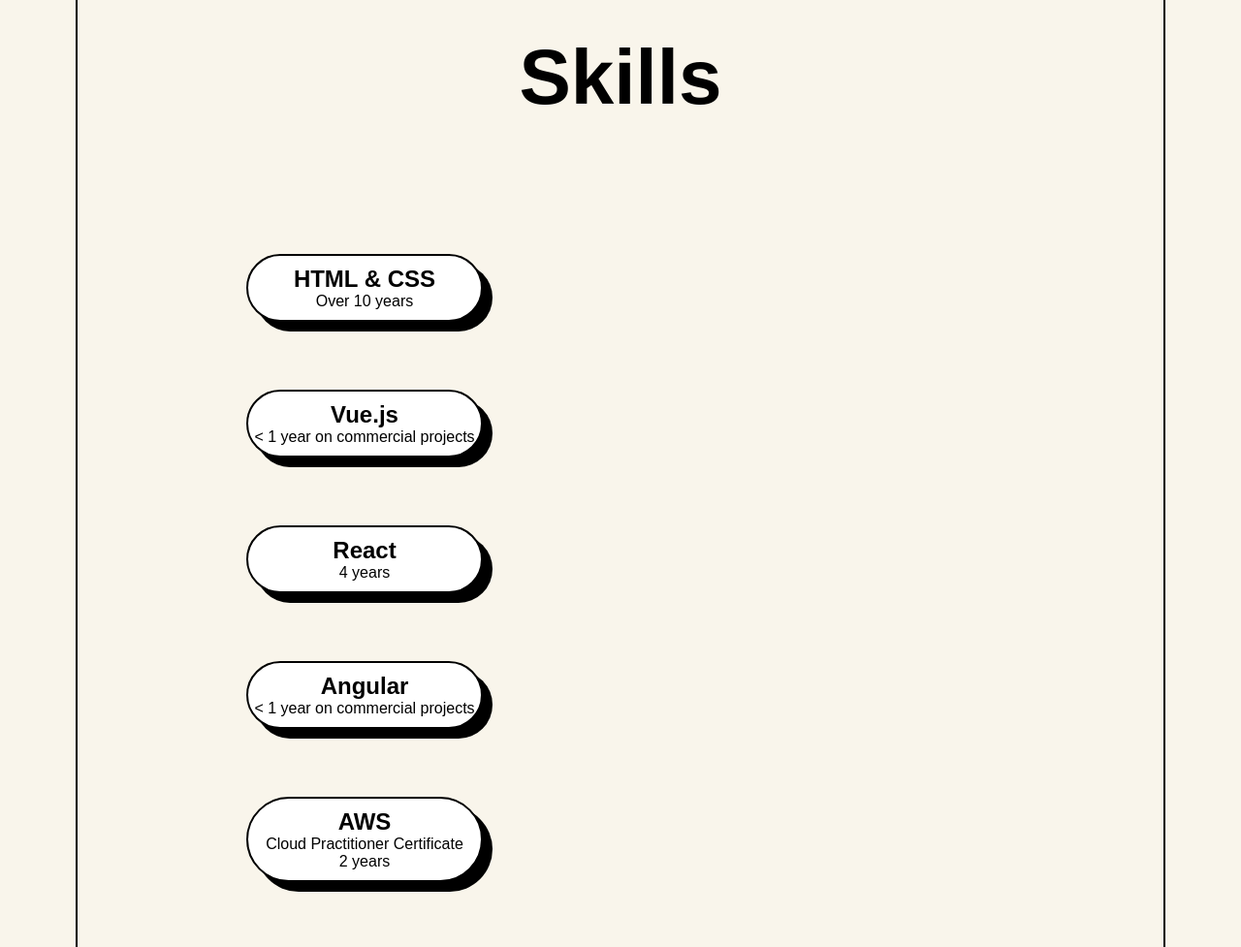
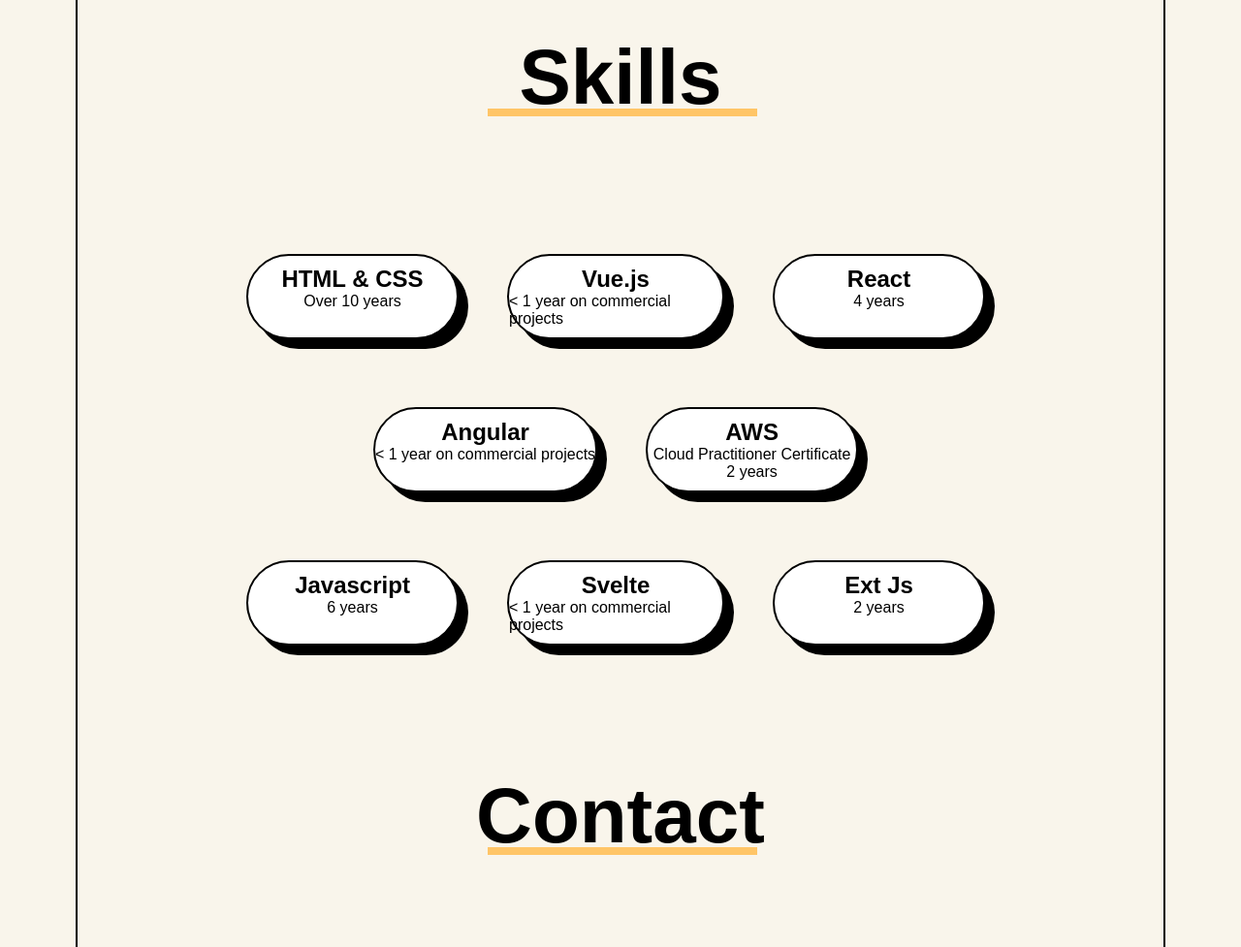
Before and after one commit to mcdumitrescu24/2024-mbrinza-website, a plain HTML site: page index.html in a window 1280 px wide. Shown: the part 2630-3607 px from the top of the page at 97% size. Drawn offline with Linux system fonts and the light colour scheme; a web font is replaced by a local one.

Commit message:
add wrapper div around pills

```diff
--- a/index.html
+++ b/index.html
@@ -177,9 +177,12 @@
   </section>
 
   <section class="skills">
-    <h2>Skills</h2>
+    <h2>Skills<span class="underline-decoration"></span></h2>
+
 
     <div class="pill-container">
+
+      <div class="pill-row-1">
         <div class="pill">
           <p>HTML & CSS</p>
           <span>Over 10 years</span>
@@ -192,6 +195,9 @@
           <p>React</p>
           <span>4 years</span>
         </div>
+      </div>
+
+      <div class="pill-row-2">
         <div class="pill">
           <p>Angular</p>
           <span>< 1 year on commercial projects</span>
@@ -201,6 +207,9 @@
           <span>Cloud Practitioner Certificate</span>
           <span>2 years</span>
         </div>
+      </div>
+
+      <div class="pill-row-3">
         <div class="pill">
           <p>Javascript</p>
           <span>6 years</span>
@@ -214,10 +223,12 @@
           <span>2 years</span>
         </div>
       </div>
+
+    </div>
   </section>
 
   <footer id="footer">
-    <h2>Contact</h2>
+    <h2>Contact <span class="underline-decoration"></span></h2>
     <ul>
       <li>
         <a href="mailto:branza.marian03@yahoo.com">
@@ -239,7 +250,7 @@
 
   <div class="copyright">
     <p class="copy-text">2024 MBrinza. All right reserved.</p>
-    <p class="cookies">Cookies Settings - this site doesn't use any cookies - ⛔ 🍪</p>
+    <p class="cookies">Cookies Settings - this site doesn't use any cookies ⛔ 🍪</p>
   </div>
 
   <!-- </div> -->
```
Lines whose indentation alone changed are shown as unchanged.
